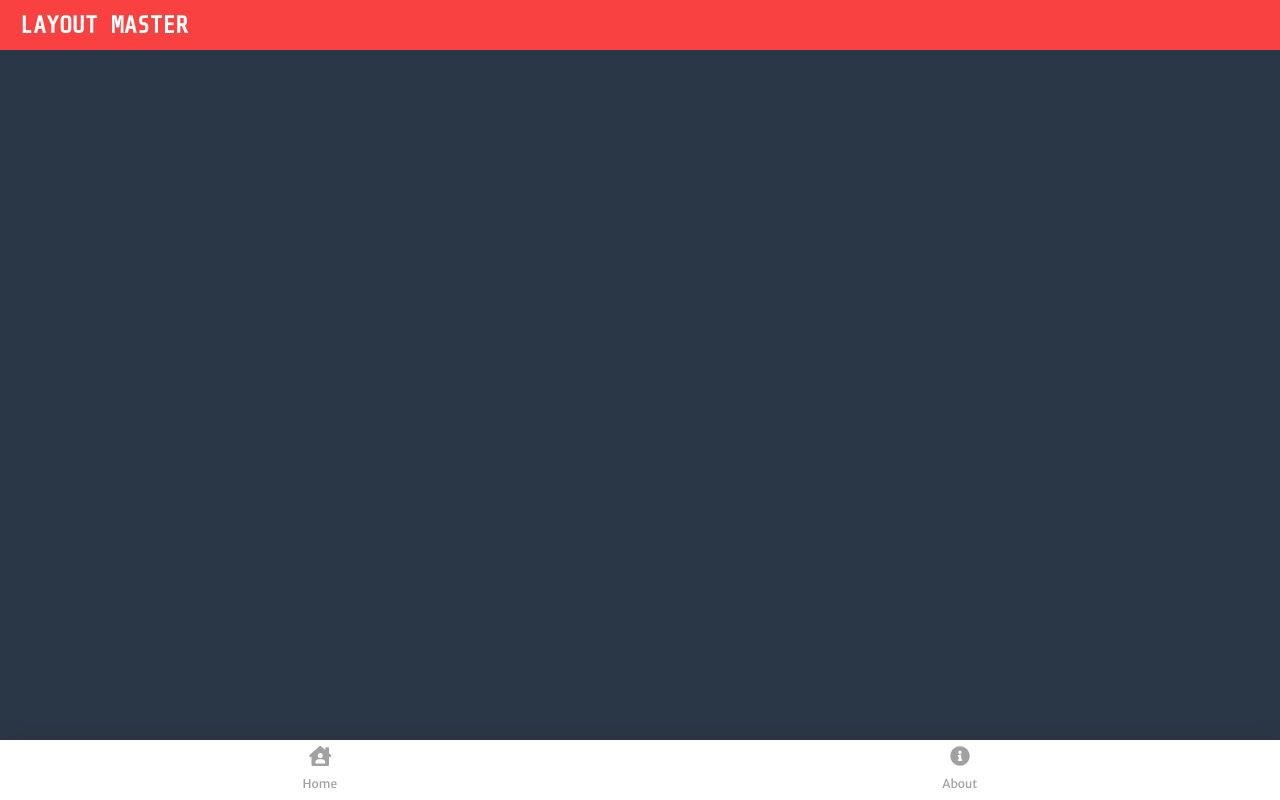
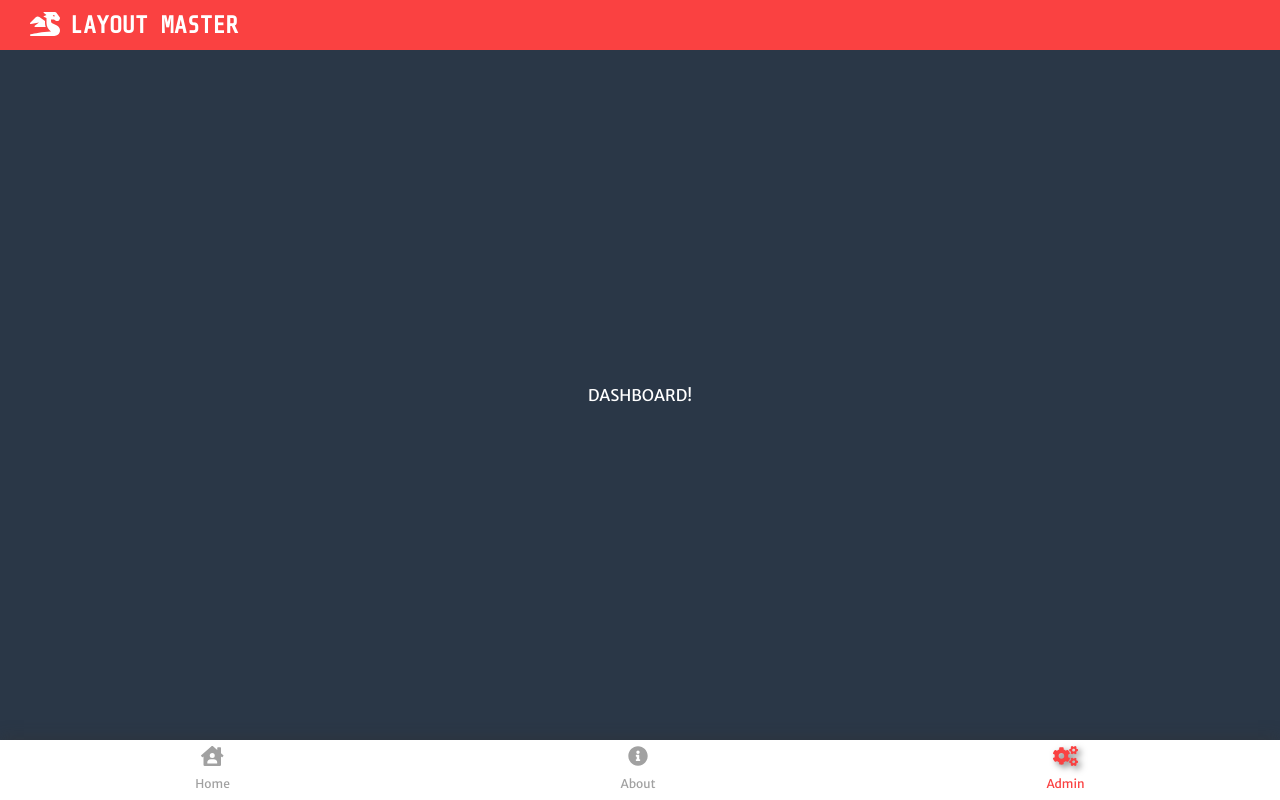
Before and after one commit to MyTurnyet/layout-master-ui, a React (Create React App) app: page /admin/dashboard in a window 1280 px wide. Built offline with nearby package versions, Linux system fonts and the light colour scheme.

Commit message:
Add Dashboard

```diff
--- a/public/index.html
+++ b/public/index.html
@@ -24,7 +24,7 @@
       work correctly both with client-side routing and a non-root public URL.
       Learn how to configure a non-root public URL by running `npm run build`.
     -->
-    <title>React App</title>
+    <title>Layout Master</title>
   </head>
   <body>
     <noscript>You need to enable JavaScript to run this app.</noscript>
--- a/src/components/Header.scss
+++ b/src/components/Header.scss
@@ -18,5 +18,12 @@
 
   background: $highlight;
 
+  .Icon{
+    padding: 0px 10px;
+  }
   cursor: pointer;
+  a {
+    color: inherit;
+    text-decoration: none;
+  }
 }
--- a/src/components/Header.tsx
+++ b/src/components/Header.tsx
@@ -1,12 +1,27 @@
+import {FontAwesomeIcon} from "@fortawesome/react-fontawesome";
 import React, {ReactElement} from "react";
+import {Link} from "react-router-dom";
 import {PageProps} from "../pages/App";
 import './Header.scss'
+import {IconLookup} from "@fortawesome/free-solid-svg-icons";
+import {findIconDefinition} from "@fortawesome/fontawesome-svg-core";
 
 class Header extends React.Component<PageProps> {
     render(): ReactElement {
+        const icons = ["train", "dragon", "jedi", "code-branch", "poop", "puzzle-piece", "subway", "horse"];
+        const currentIcon = icons[Math.floor(Math.random() * icons.length)];
+        // eslint-disable-next-line @typescript-eslint/ban-ts-comment
+        // @ts-ignore
+        const iconLookup: IconLookup = {prefix: "fas", iconName: currentIcon};
+        const iconDefinition = findIconDefinition(iconLookup);
         return (
             <div className="Header">
-                {this.props.siteName}
+                <div className={"Icon"}>
+                    <FontAwesomeIcon icon={iconDefinition}/>
+                </div>
+                <Link to={"/"}>
+                    {this.props.siteName}
+                </Link>
             </div>
         );
     }
--- a/src/components/Layout.tsx
+++ b/src/components/Layout.tsx
@@ -10,6 +10,7 @@ import NavBar, {NavBarProps} from "./NavBar";
 
 import './Layout.scss'
 import "../pages/index.scss"
+import Dashboard from "../pages/admin/Dashboard";
 
 class Layout extends React.Component<PageProps> {
 
@@ -24,6 +25,11 @@ class Layout extends React.Component<PageProps> {
                 path: "/about",
                 label: "About",
                 icon: "info-circle"
+            },
+            {
+                path: "/admin/dashboard",
+                label: "Admin",
+                icon: "cogs"
             }
         ]
     }
@@ -41,6 +47,7 @@ class Layout extends React.Component<PageProps> {
                     <Switch>
                         <Route exact={true} path={'/'} component={HomePage}/>
                         <Route exact={true} path={'/about'} component={AboutPage}/>
+                        <Route exact={false} path={'/admin/dashboard'} component={Dashboard}/>
                     </Switch>
                 </div>
                 <NavBar {...this.navBarProps}/>
--- /dev/null
+++ b/src/pages/admin/Dashboard.tsx
@@ -0,0 +1,9 @@
+import React, {FunctionComponent} from "react";
+
+
+const Dashboard: FunctionComponent = () => {
+    return (
+        <div className={"Dashboard"}>DASHBOARD!</div>
+    )
+}
+export default Dashboard
```
Also changed, not shown: 1 other file (tests, documents, lock files or other folders).
